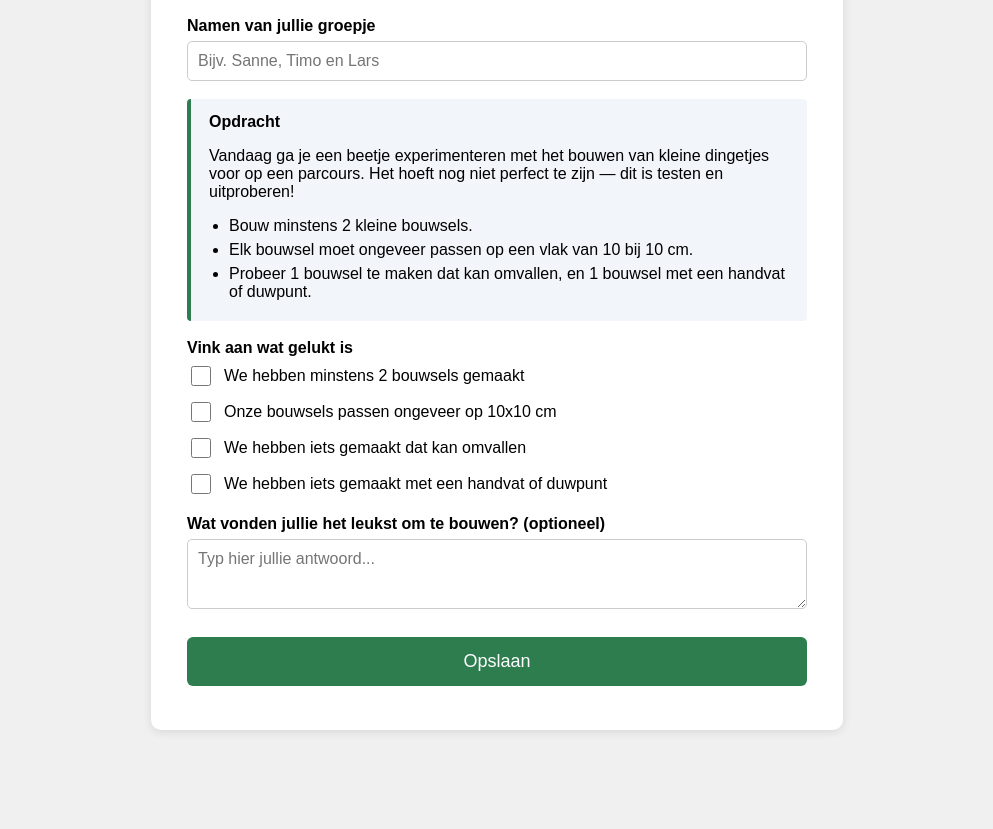
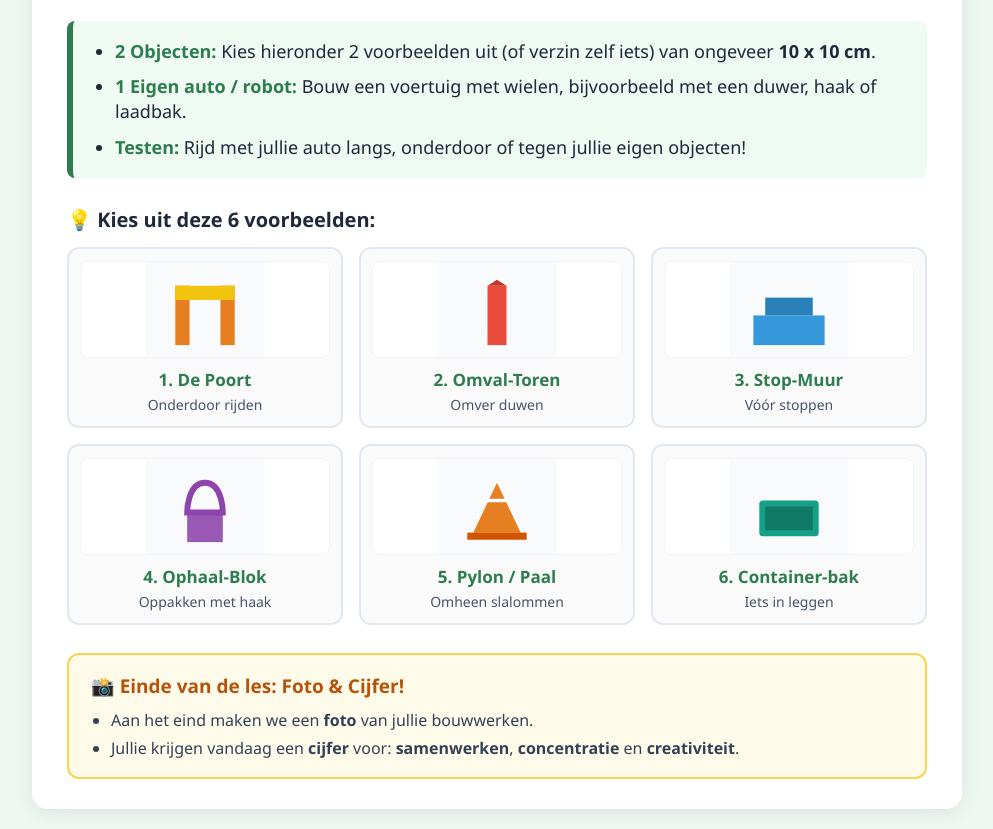
Before and after one commit to playhackshield/lego, a plain HTML site: page assets/les02/les2_bouwen.html in a window 1280 px wide. Shown: the part 122-951 px from the top of the page, without its empty margins (143-1136 px from the left). Before the commit the page ends 872 px from the top, so only its background shows below. Drawn offline with Linux system fonts and the light colour scheme; no server answers.

Commit message:
Update les2_bouwen.html

```diff
--- a/assets/les02/les2_bouwen.html
+++ b/assets/les02/les2_bouwen.html
@@ -3,106 +3,139 @@
 <head>
 <meta charset="UTF-8">
 <meta name="viewport" content="width=device-width, initial-scale=1">
-<title>Eiland: Bouwen</title>
+<title>Les 2: Bouwen & Testen — First Lego League</title>
 <style>
   body {
-    font-family: Arial, sans-serif;
-    background: #f0f0f0;
+    font-family: 'Segoe UI', Tahoma, Geneva, Verdana, sans-serif;
+    background: #eef7f2;
     margin: 0;
     padding: 20px;
     display: flex;
     justify-content: center;
+    color: #1e293b;
   }
   .box {
     background: white;
-    padding: 30px 36px;
-    border-radius: 10px;
-    box-shadow: 0 2px 10px rgba(0,0,0,0.1);
+    padding: 30px 35px;
+    border-radius: 16px;
+    box-shadow: 0 4px 20px rgba(0,0,0,0.08);
     width: 100%;
-    max-width: 620px;
+    max-width: 860px;
   }
   h1 {
     color: #2E7D4F;
-    margin-top: 0;
+    margin: 0 0 6px 0;
+    font-size: 30px;
   }
   .subtitel {
-    color: #666;
-    font-style: italic;
-    margin-top: -8px;
-    margin-bottom: 20px;
+    color: #64748b;
+    font-size: 16px;
+    margin-bottom: 24px;
   }
-  label {
-    display: block;
-    font-weight: bold;
-    margin-top: 18px;
-    margin-bottom: 6px;
-  }
-  input[type="text"], textarea {
-    width: 100%;
-    padding: 10px;
-    font-size: 16px;
-    box-sizing: border-box;
-    border: 1px solid #ccc;
-    border-radius: 5px;
-    font-family: Arial, sans-serif;
-  }
-  textarea { min-height: 70px; resize: vertical; }
-
-  .opdracht {
-    background: #F2F5FA;
-    border-left: 4px solid #2E7D4F;
-    padding: 14px 18px;
-    border-radius: 4px;
-    margin: 18px 0;
-  }
-  .opdracht ul { margin: 8px 0 0 0; padding-left: 20px; }
-  .opdracht li { margin-bottom: 6px; }
-
-  .checklist-item {
+  h2.sectie-titel {
+    font-size: 20px;
+    color: #1e293b;
+    margin: 28px 0 14px 0;
     display: flex;
     align-items: center;
-    gap: 10px;
-    margin-bottom: 10px;
-    font-size: 16px;
-  }
-  .checklist-item input[type="checkbox"] {
-    width: 20px;
-    height: 20px;
-    flex-shrink: 0;
+    gap: 8px;
   }
 
-  button {
-    width: 100%;
-    padding: 14px;
-    background: #2E7D4F;
-    color: white;
-    border: none;
-    border-radius: 6px;
+  /* Opdracht blok met bulletpoints */
+  .opdracht-box {
+    background: #eefaf2;
+    border-left: 6px solid #2E7D4F;
+    padding: 18px 22px;
+    border-radius: 8px;
+    margin-bottom: 24px;
+  }
+  .opdracht-box ul {
+    margin: 0;
+    padding-left: 20px;
+  }
+  .opdracht-box li {
     font-size: 18px;
-    cursor: pointer;
-    margin-top: 24px;
+    margin-bottom: 10px;
+    line-height: 1.4;
   }
-  button:disabled {
-    background: #aaa;
-    cursor: not-allowed;
+  .opdracht-box li:last-child {
+    margin-bottom: 0;
+  }
+  .sleutelwoord {
+    font-weight: bold;
+    color: #2E7D4F;
   }
 
-  #status {
-    margin-top: 14px;
-    font-size: 15px;
+  /* Grid voor de 6 voorbeelden */
+  .grid-container {
+    display: grid;
+    grid-template-columns: repeat(3, 1fr);
+    gap: 16px;
+    margin-bottom: 28px;
   }
-  #status.error { color: #c0392b; }
-  #status.ok { color: #2E7D4F; }
+  @media (max-width: 650px) {
+    .grid-container {
+      grid-template-columns: repeat(2, 1fr);
+    }
+  }
+  .card {
+    border: 2px solid #e2e8f0;
+    border-radius: 12px;
+    padding: 12px;
+    text-align: center;
+    background: #fafafa;
+    display: flex;
+    flex-direction: column;
+    align-items: center;
+  }
+  .card svg {
+    width: 100%;
+    height: 95px;
+    border-radius: 8px;
+    background: #fff;
+    border: 1px solid #f1f5f9;
+  }
+  .card h3 {
+    margin: 10px 0 4px 0;
+    font-size: 17px;
+    color: #2E7D4F;
+  }
+  .card p {
+    margin: 0;
+    font-size: 14px;
+    color: #475569;
+    font-weight: 500;
+  }
 
-  .klaar-scherm {
-    text-align: center;
-    padding: 20px 0;
+  /* Beoordelingskader onderaan */
+  .beoordeling-box {
+    background: #fffbeb;
+    border: 2px solid #fcd34d;
+    border-radius: 12px;
+    padding: 18px 22px;
+    display: flex;
+    flex-direction: column;
+    gap: 10px;
   }
-  .klaar-scherm h2 { color: #2E7D4F; }
-  .klaar-scherm button {
-    background: #2E5C99;
-    max-width: 260px;
-    margin: 20px auto 0 auto;
+  .beoordeling-header {
+    font-size: 19px;
+    font-weight: bold;
+    color: #b45309;
+    display: flex;
+    align-items: center;
+    gap: 8px;
+  }
+  .beoordeling-box ul {
+    margin: 0;
+    padding-left: 20px;
+  }
+  .beoordeling-box li {
+    font-size: 16px;
+    margin-bottom: 6px;
+    color: #334155;
+  }
+  .beoordeling-box li:last-child {
+    margin-bottom: 0;
   }
 </style>
 </head>
@@ -110,128 +143,102 @@
 
 <div class="box">
 
-  <!-- ===================== FORMULIER ===================== -->
-  <div id="formulier">
-    <h1>🧱 Eiland: Bouwen</h1>
-    <div class="subtitel">Les 1 — First Lego League</div>
+  <h1>🧱 Les 2: Objecten & Eigen Auto Bouwen</h1>
+  <div class="subtitel">First Lego League — Bouwen, testen en samenwerken</div>
 
-    <label for="namen">Namen van jullie groepje</label>
-    <input type="text" id="namen" placeholder="Bijv. Sanne, Timo en Lars">
-
-    <!-- ===== OPDRACHTTEKST — hier zelf aanpassen ===== -->
-    <div class="opdracht">
-      <strong>Opdracht</strong>
-      <p>Vandaag ga je een beetje experimenteren met het bouwen van kleine dingetjes voor op een parcours. Het hoeft nog niet perfect te zijn — dit is testen en uitproberen!</p>
+  <!-- 1. DE OPDRACHT -->
+  <div class="opdracht-box">
     <ul>
-        <li>Bouw minstens 2 kleine bouwsels.</li>
-        <li>Elk bouwsel moet ongeveer passen op een vlak van 10 bij 10 cm.</li>
-        <li>Probeer 1 bouwsel te maken dat kan omvallen, en 1 bouwsel met een handvat of duwpunt.</li>
+      <li><span class="sleutelwoord">2 Objecten:</span> Kies hieronder 2 voorbeelden uit (of verzin zelf iets) van ongeveer <strong>10 x 10 cm</strong>.</li>
+      <li><span class="sleutelwoord">1 Eigen auto / robot:</span> Bouw een voertuig met wielen, bijvoorbeeld met een duwer, haak of laadbak.</li>
+      <li><span class="sleutelwoord">Testen:</span> Rijd met jullie auto langs, onderdoor of tegen jullie eigen objecten!</li>
     </ul>
   </div>
-    <!-- ===== EINDE OPDRACHTTEKST ===== -->
 
-    <label>Vink aan wat gelukt is</label>
-    <!-- ===== CHECKLIST — items hier aanpassen ===== -->
-    <div class="checklist-item">
-      <input type="checkbox" id="check1"><label for="check1" style="margin:0;font-weight:normal;">We hebben minstens 2 bouwsels gemaakt</label>
-    </div>
-    <div class="checklist-item">
-      <input type="checkbox" id="check2"><label for="check2" style="margin:0;font-weight:normal;">Onze bouwsels passen ongeveer op 10x10 cm</label>
-    </div>
-    <div class="checklist-item">
-      <input type="checkbox" id="check3"><label for="check3" style="margin:0;font-weight:normal;">We hebben iets gemaakt dat kan omvallen</label>
-    </div>
-    <div class="checklist-item">
-      <input type="checkbox" id="check4"><label for="check4" style="margin:0;font-weight:normal;">We hebben iets gemaakt met een handvat of duwpunt</label>
-    </div>
-    <!-- ===== EINDE CHECKLIST ===== -->
+  <!-- 2. VOORBEELDEN -->
+  <h2 class="sectie-titel">💡 Kies uit deze 6 voorbeelden:</h2>
+  <div class="grid-container">
 
-    <label for="opmerking">Wat vonden jullie het leukst om te bouwen? (optioneel)</label>
-    <textarea id="opmerking" placeholder="Typ hier jullie antwoord..."></textarea>
-
-    <button id="opslaanBtn" onclick="opslaan()">Opslaan</button>
-    <div id="status"></div>
+    <!-- 1. De Poort -->
+    <div class="card">
+      <svg viewBox="0 0 100 80">
+        <rect width="100" height="80" fill="#f8fafc"/>
+        <rect x="25" y="20" width="12" height="50" fill="#e67e22"/>
+        <rect x="63" y="20" width="12" height="50" fill="#e67e22"/>
+        <rect x="25" y="20" width="50" height="12" fill="#f1c40f"/>
+      </svg>
+      <h3>1. De Poort</h3>
+      <p>Onderdoor rijden</p>
     </div>
 
-  <!-- ===================== KLAAR-SCHERM ===================== -->
-  <div id="klaarScherm" class="klaar-scherm" style="display:none;">
-    <h2>✅ Opgeslagen!</h2>
-    <p>Bedankt! Geef het Chromebook door aan het volgende groepje.</p>
-    <button onclick="location.reload()">Volgend groepje</button>
+    <!-- 2. Omval-Toren -->
+    <div class="card">
+      <svg viewBox="0 0 100 80">
+        <rect width="100" height="80" fill="#f8fafc"/>
+        <rect x="42" y="20" width="16" height="50" fill="#e74c3c"/>
+        <path d="M 50 15 L 42 20 L 58 20 Z" fill="#c0392b"/>
+      </svg>
+      <h3>2. Omval-Toren</h3>
+      <p>Omver duwen</p>
+    </div>
+
+    <!-- 3. Stop-Muur -->
+    <div class="card">
+      <svg viewBox="0 0 100 80">
+        <rect width="100" height="80" fill="#f8fafc"/>
+        <rect x="20" y="45" width="60" height="25" fill="#3498db"/>
+        <rect x="30" y="30" width="40" height="15" fill="#2980b9"/>
+      </svg>
+      <h3>3. Stop-Muur</h3>
+      <p>Vóór stoppen</p>
+    </div>
+
+    <!-- 4. Ophaal-Blok -->
+    <div class="card">
+      <svg viewBox="0 0 100 80">
+        <rect width="100" height="80" fill="#f8fafc"/>
+        <rect x="35" y="45" width="30" height="25" fill="#9b59b6"/>
+        <path d="M 50 20 C 35 20 35 45 35 45 L 65 45 C 65 45 65 20 50 20" stroke="#8e44ad" stroke-width="5" fill="none"/>
+      </svg>
+      <h3>4. Ophaal-Blok</h3>
+      <p>Oppakken met haak</p>
+    </div>
+
+    <!-- 5. Pylon / Paal -->
+    <div class="card">
+      <svg viewBox="0 0 100 80">
+        <rect width="100" height="80" fill="#f8fafc"/>
+        <polygon points="50,20 30,62 70,62" fill="#e67e22"/>
+        <rect x="25" y="62" width="50" height="6" fill="#d35400"/>
+        <line x1="42" y1="35" x2="58" y2="35" stroke="#fff" stroke-width="3"/>
+      </svg>
+      <h3>5. Pylon / Paal</h3>
+      <p>Omheen slalommen</p>
+    </div>
+
+    <!-- 6. Container-bak -->
+    <div class="card">
+      <svg viewBox="0 0 100 80">
+        <rect width="100" height="80" fill="#f8fafc"/>
+        <rect x="25" y="35" width="50" height="30" fill="#16a085" rx="3"/>
+        <rect x="30" y="40" width="40" height="20" fill="#117a65"/>
+      </svg>
+      <h3>6. Container-bak</h3>
+      <p>Iets in leggen</p>
     </div>
 
   </div>
 
-<!-- Firebase SDK's -->
-<script src="https://www.gstatic.com/firebasejs/9.6.10/firebase-app-compat.js"></script>
-<script src="https://www.gstatic.com/firebasejs/9.6.10/firebase-auth-compat.js"></script>
-<script src="https://www.gstatic.com/firebasejs/9.22.0/firebase-firestore-compat.js"></script>
+  <!-- 3. BEOORDELING & FOTO -->
+  <div class="beoordeling-box">
+    <div class="beoordeling-header">📸 Einde van de les: Foto & Cijfer!</div>
+    <ul>
+      <li>Aan het eind maken we een <strong>foto</strong> van jullie bouwwerken.</li>
+      <li>Jullie krijgen vandaag een <strong>cijfer</strong> voor: <strong>samenwerken</strong>, <strong>concentratie</strong> en <strong>creativiteit</strong>.</li>
+    </ul>
+  </div>
 
-<script>
-  // ===== Firebase config — jouw bestaande config =====
-  const firebaseConfig = {
-    apiKey: "AIzaSyCO2ndD-lTBZpRrs-ZxIsBTVjPVza2sFXU",
-    authDomain: "schoolquizapp-28abf.firebaseapp.com",
-    projectId: "schoolquizapp-28abf",
-    storageBucket: "schoolquizapp-28abf.firebasestorage.app",
-    messagingSenderId: "921022621334",
-    appId: "1:921022621334:web:ef582f1e067a77a41284b7"
-  };
-  firebase.initializeApp(firebaseConfig);
-  const db = firebase.firestore();
-  const auth = firebase.auth();
-
-  // ===== Stilzwijgende anonieme login =====
-  // Nodig ALS je Firestore-rules schrijven alleen toestaan aan ingelogde gebruikers.
-  // Staan je rules al open? Dan mag dit blokje weg, het doet dan niets schadelijks.
-  auth.signInAnonymously().catch((err) => {
-    console.error("Anonieme login mislukt:", err);
-    toonStatus("Kon niet verbinden. Vraag je juf/meester om hulp.", "error");
-  });
-
-  function toonStatus(tekst, type) {
-    const el = document.getElementById('status');
-    el.textContent = tekst;
-    el.className = type;
-  }
-
-  function opslaan() {
-    const namen = document.getElementById('namen').value.trim();
-
-    if (!namen) {
-      toonStatus("Vul eerst jullie namen in.", "error");
-      return;
-    }
-
-    const btn = document.getElementById('opslaanBtn');
-    btn.disabled = true;
-    toonStatus("Bezig met opslaan...", "");
-
-    const data = {
-      eiland: "bouwen",
-      namen: namen,
-      checklist: {
-        minstens2Bouwsels: document.getElementById('check1').checked,
-        past10x10: document.getElementById('check2').checked,
-        kanOmvallen: document.getElementById('check3').checked,
-        heeftHandvat: document.getElementById('check4').checked
-      },
-      opmerking: document.getElementById('opmerking').value.trim(),
-      tijdstip: firebase.firestore.FieldValue.serverTimestamp()
-    };
-
-    db.collection('les1_inzendingen').add(data)
-      .then(() => {
-        document.getElementById('formulier').style.display = 'none';
-        document.getElementById('klaarScherm').style.display = 'block';
-      })
-      .catch((err) => {
-        console.error(err);
-        toonStatus("Opslaan mislukt: " + err.message, "error");
-        btn.disabled = false;
-      });
-  }
-</script>
+</div>
 
 </body>
 </html>
```
Lines whose indentation alone changed are shown as unchanged.
